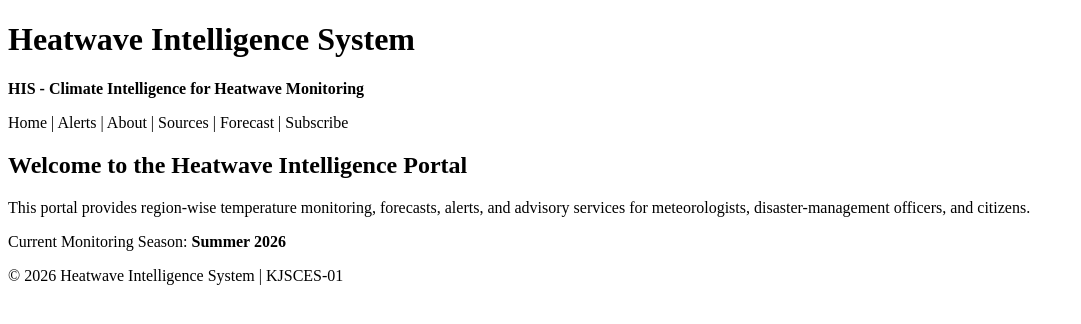
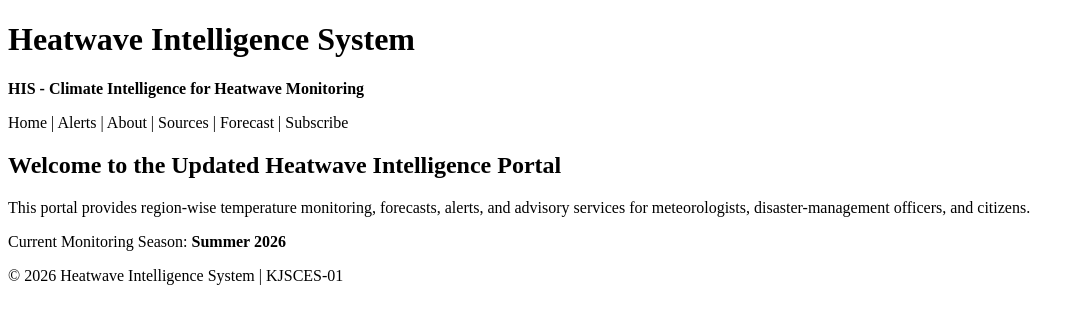
Before and after one commit to manmeetkhatri/Heatwave_Intelligence_Git_Project, a plain HTML site: page index.html in a window 1280 px wide. Shown: the whole page, without its empty margins (0-1081 px from the left). Drawn offline with Linux system fonts and the light colour scheme.

Commit message:
Updated website content

```diff
--- a/index.html
+++ b/index.html
@@ -21,7 +21,7 @@
 
   <main id="main-content" class="content-section">
     <section id="welcome-section" class="welcome">
-      <h2>Welcome to the Heatwave Intelligence Portal</h2>
+     <h2>Welcome to the Updated Heatwave Intelligence Portal</h2>
       <p>
         This portal provides region-wise temperature monitoring, forecasts, alerts,
         and advisory services for meteorologists, disaster-management officers, and citizens.
```
